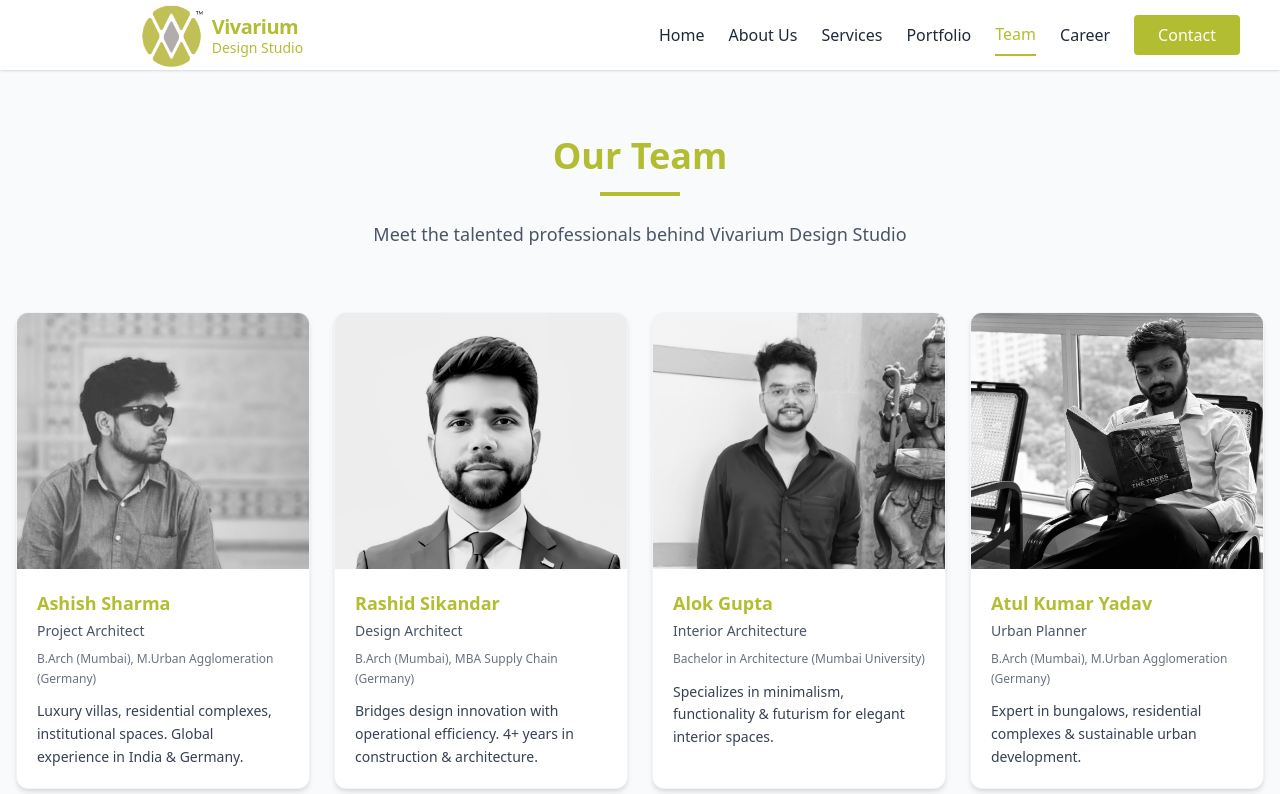
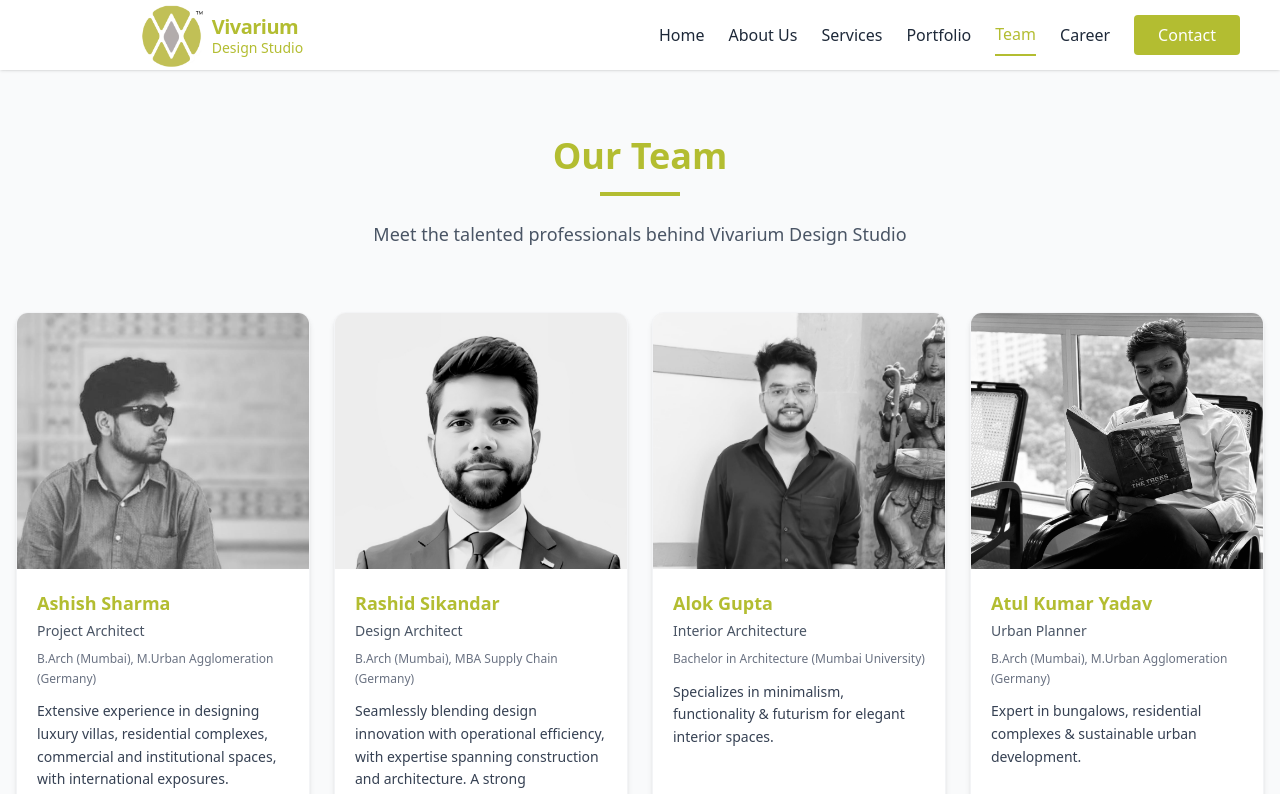
Before and after one commit to 49Harsh/Vivarium-subh, a React (Vite) app in the folder frontend/: page /team in a window 1280 px wide. Shown: the top 794 px of the page. Built offline with nearby package versions, Linux system fonts and the light colour scheme.

Commit message:
add updt

```diff
--- a/frontend/index.html
+++ b/frontend/index.html
@@ -3,7 +3,7 @@
   <head>
     <meta charset="UTF-8" />
     <base href="/" />
-    <link rel="icon" type="image/svg+xml" href="/vite.svg" />
+    <link rel="icon" type="image/png" href="/logo-new.png" />
     <meta name="viewport" content="width=device-width, initial-scale=1.0" />
     <title>Vivarium Design Studio</title>
   </head>
--- a/frontend/src/components/landing/ConsultingServicesPage.jsx
+++ b/frontend/src/components/landing/ConsultingServicesPage.jsx
@@ -264,7 +264,7 @@ const ConsultingServicesPage = () => {
           <div className="text-center mb-20">
             <h2
               ref={titleRef}
-              className="text-6xl md:text-7xl font-bold mb-8"
+              className="text-4xl md:text-5xl font-bold mb-8"
               style={{
                 background: 'linear-gradient(135deg, #2D3748, #B3BD31, #4A5568)',
                 WebkitBackgroundClip: 'text',
@@ -476,7 +476,10 @@ const ConsultingServicesPage = () => {
         <ProjectOverviewSection />
 
         {/* Services Section */}
-        <div className="py-12">
+        <div className="pb-12">
+          <div className="text-center mb-16 border border-gray-200 rounded-md p-6">
+            <h2 className="text-4xl font-bold text-[#B3BD31] mb-4">Our Process</h2>
+          </div>
           <div className="grid grid-cols-1 md:grid-cols-3 gap-8 mb-16">
             {/* Advise Card */}
             <AnimatedSection animation={fadeInUp} id="advice">
@@ -561,7 +564,7 @@ const ConsultingServicesPage = () => {
         <div className="mb-20">
           <AnimatedSection animation={fadeInUp} id="our-clients">
             <div className="text-center mb-10">
-              <h2 className="text-4xl font-bold text-gray-800 mb-4">Our Clients</h2>
+              <h2 className="text-4xl font-bold text-[#B3BD31] mb-4">Our Clients</h2>
               <p className="text-gray-600 max-w-3xl mx-auto">
                 We're proud to have worked with a diverse range of clients across industries. Our partnerships are built on trust, communication, and delivering exceptional results.
               </p>
--- a/frontend/src/pages/Career.jsx
+++ b/frontend/src/pages/Career.jsx
@@ -2,7 +2,7 @@ import React from 'react';
 
 const Career = () => (
   <section className="max-w-6xl mx-auto mt-24 py-8 px-4">
-    <h1 className="text-4xl font-bold text-gray-800 mb-8 text-center">Join Our Team</h1>
+    <h1 className="text-4xl font-bold text-[#B3BD31] mb-8 text-center">Join Our Team</h1>
 
     <div className="bg-gray-50 rounded-lg p-8 text-center">
       <h2 className="text-2xl font-bold text-gray-800 mb-6">Interested in Working With Us?</h2>
--- a/frontend/src/pages/Team.jsx
+++ b/frontend/src/pages/Team.jsx
@@ -26,7 +26,7 @@ const Team = () => (
           <h3 className="text-lg font-bold mb-1" style={{ color: '#B3BD31' }}>Ashish Sharma</h3>
           <p className="text-gray-600 text-sm font-medium mb-2">Project Architect</p>
           <p className="text-gray-500 text-xs mb-3 leading-relaxed">B.Arch (Mumbai), M.Urban Agglomeration (Germany)</p>
-          <p className="text-gray-700 text-sm leading-relaxed">Luxury villas, residential complexes, institutional spaces. Global experience in India & Germany.</p>
+          <p className="text-gray-700 text-sm leading-relaxed">Extensive experience in designing luxury villas, residential complexes, commercial and institutional spaces, with international exposures.</p>
         </div>
       </div>
 
@@ -44,7 +44,7 @@ const Team = () => (
           <h3 className="text-lg font-bold mb-1" style={{ color: '#B3BD31' }}>Rashid Sikandar</h3>
           <p className="text-gray-600 text-sm font-medium mb-2">Design Architect</p>
           <p className="text-gray-500 text-xs mb-3 leading-relaxed">B.Arch (Mumbai), MBA Supply Chain (Germany)</p>
-          <p className="text-gray-700 text-sm leading-relaxed">Bridges design innovation with operational efficiency. 4+ years in construction & architecture.</p>
+          <p className="text-gray-700 text-sm leading-relaxed">Seamlessly blending design innovation with operational efficiency, with expertise spanning construction and architecture. A strong understanding of supply chain dynamics ensures impactful projects delivered with creativity, precision, and lasting value.</p>
         </div>
       </div>
 
```
